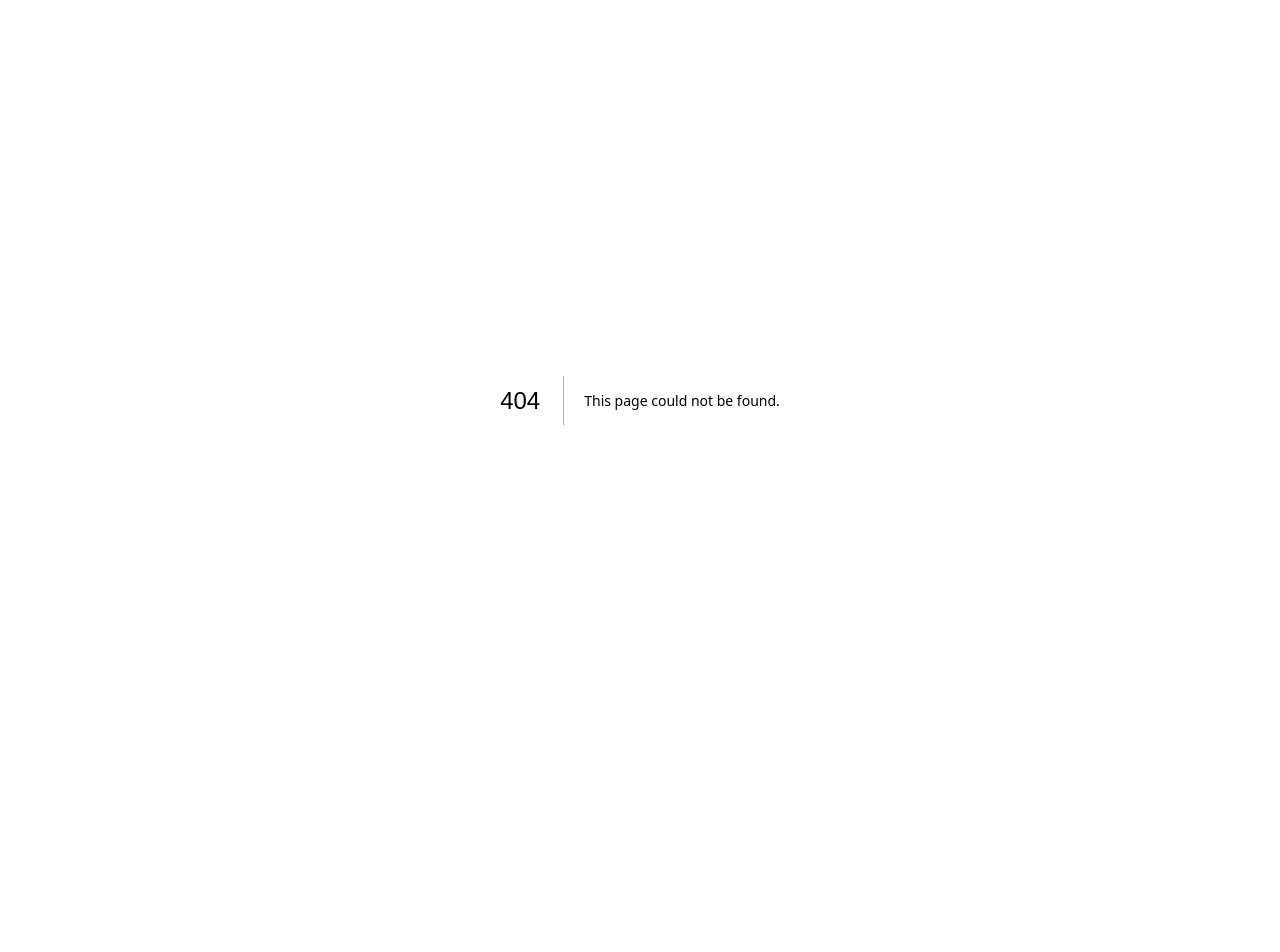
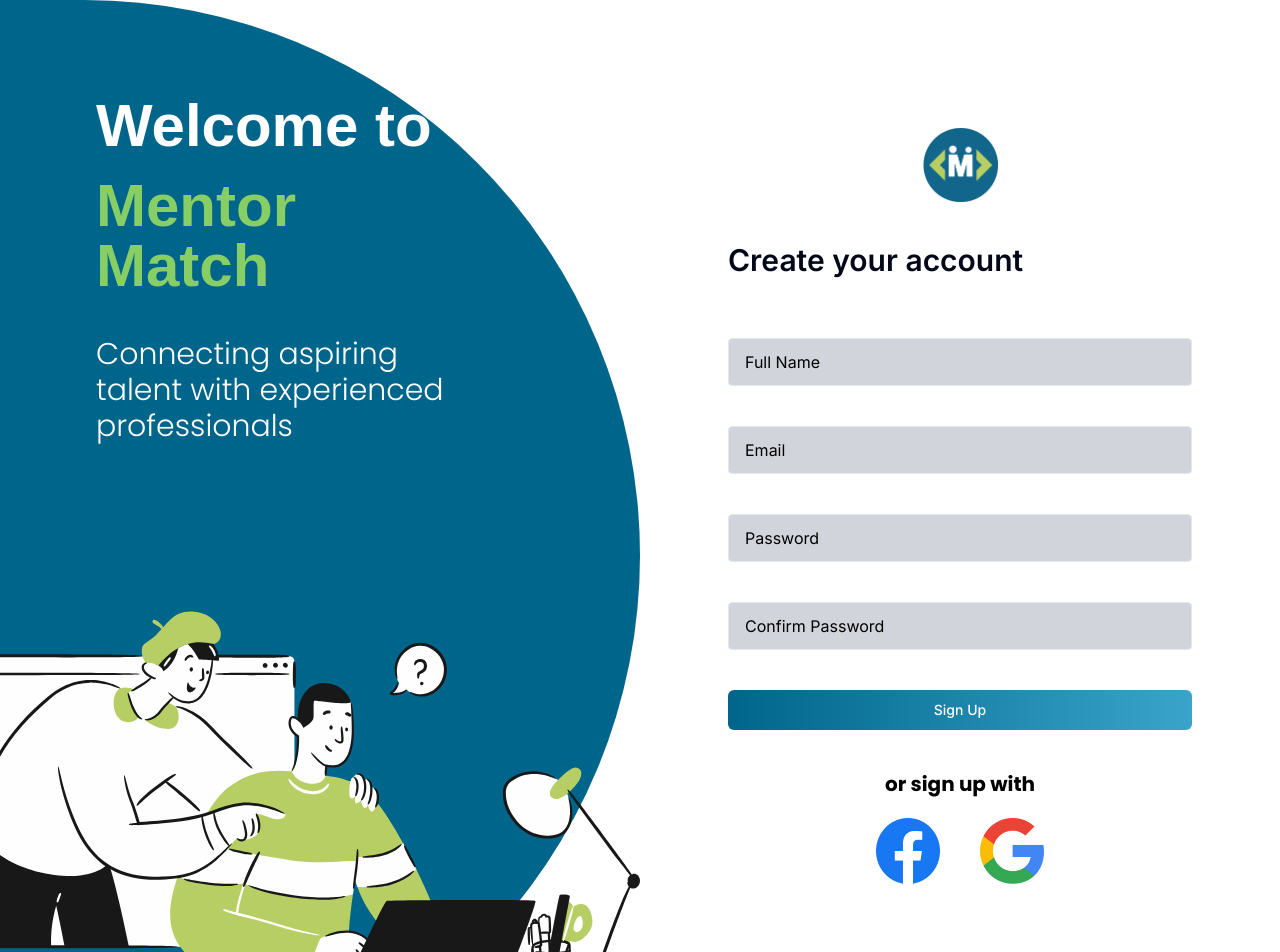
Before and after one commit to Software-Developer-Academy/mentor-match, a Next.js app: page /signup in a window 1280 px wide. Before the commit this address had no page. Shown: the top 952 px of the page. Before the commit the page ends 800 px from the top, so only its background shows below. Built offline with nearby package versions, Linux system fonts and the light colour scheme; a web font is replaced by a local one.

Commit message:
Fixed signup folder name

```diff
--- /dev/null
+++ b/src/app/signup/page.tsx
@@ -0,0 +1,107 @@
+import Image from "next/image";
+import { GradButton } from "@/components/ui/grad-button";
+import SignUpImage from "@/components/ui/signup-image";
+
+const SignUp = () => {
+  return (
+    <section className="h-full">
+      <div className="flex flex-1 self-center">
+        <div className="flex flex-col w-1/2 bg-[#00658A] h-full rounded-r-full">
+          <div className="flex flex-col w-3/5 ms-24 mt-24">
+            <h1 className="flex flex-col font-bold text-6xl text-white mb-5">
+              Welcome to
+            </h1>
+            <h1 className="flex flex-col text-6xl text-[#87ce64] mb-10">
+              Mentor Match
+            </h1>
+            <p className="flex text-3xl text-white">
+              Connecting aspiring talent with experienced professionals
+            </p>
+          </div>
+          <div className="flex mt-24">
+            <SignUpImage />
+          </div>
+        </div>
+        <div className="flex flex-col justify-center items-center px-10 mb-10 w-1/2">
+          <div className="flex mb-10 justify-center">
+            <Image
+              src="/images/Logo.png"
+              width={75}
+              height={75}
+              alt="Mentor Match Logo"
+            />
+          </div>
+          <div className="flex flex-col mb-10 w-full ms-24">
+            <h2 className="text-3xl mb-5 font-semibold">Create your account</h2>
+          </div>
+          <div className="flex items-center px-12 mb-10 w-full">
+            <form action="" className="w-full">
+              <div className="flex mb-10">
+                <input
+                  type="text"
+                  placeholder="Full Name"
+                  maxLength={200}
+                  className="w-full bg-gray-300 text-black size-12 placeholder:text-black border px-4 rounded"
+                  required
+                />
+              </div>
+              <div className="flex mb-10">
+                <input
+                  type="email"
+                  placeholder="Email"
+                  maxLength={200}
+                  className="w-full bg-gray-300 text-black size-12 placeholder:text-black border px-4 rounded"
+                  required
+                />
+              </div>
+              <div className="mb-10">
+                <input
+                  type="password"
+                  placeholder="Password"
+                  maxLength={64}
+                  className="w-full bg-gray-300 text-black size-12 placeholder:text-black border px-4 rounded"
+                  required
+                />
+              </div>
+              <div className="mb-10">
+                <input
+                  type="password"
+                  placeholder="Confirm Password"
+                  maxLength={64}
+                  className="w-full bg-gray-300 text-black size-12 placeholder:text-black border px-4 rounded"
+                  required
+                />
+              </div>
+              <div className="mb-10">
+                <GradButton variant="default" className="w-full">
+                  Sign Up
+                </GradButton>
+              </div>
+              <div className="flex justify-center mb-5 ">
+                <p className="text-black font-semibold text-xl">
+                  or sign up with
+                </p>
+              </div>
+              <div className="flex justify-center mb-5 space-x-10">
+                <Image
+                  src="/images/facebook.png"
+                  width={64}
+                  height={64}
+                  alt="Facebook icon"
+                />
+                <Image
+                  src="/images/google-icon.png"
+                  width={64}
+                  height={64}
+                  alt="Google icon"
+                />
+              </div>
+            </form>
+          </div>
+        </div>
+      </div>
+    </section>
+  );
+};
+
+export default SignUp;
```
